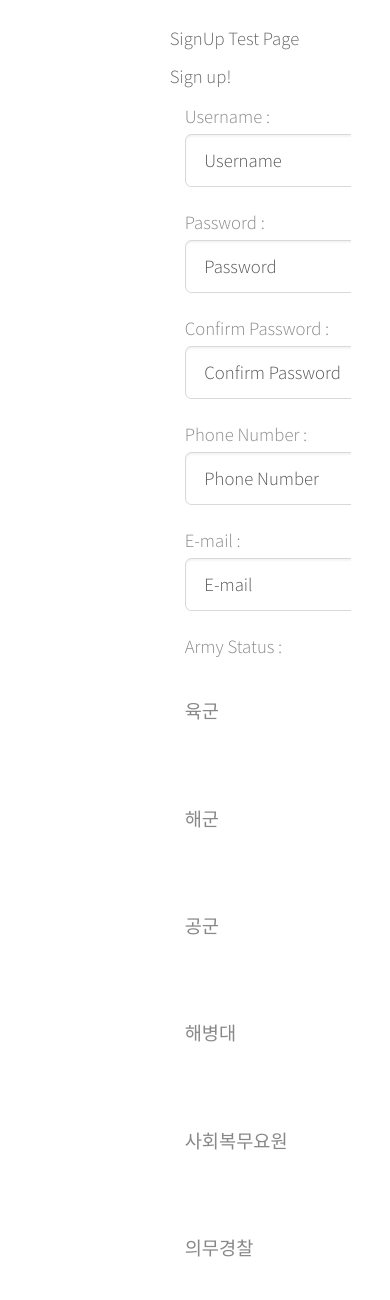
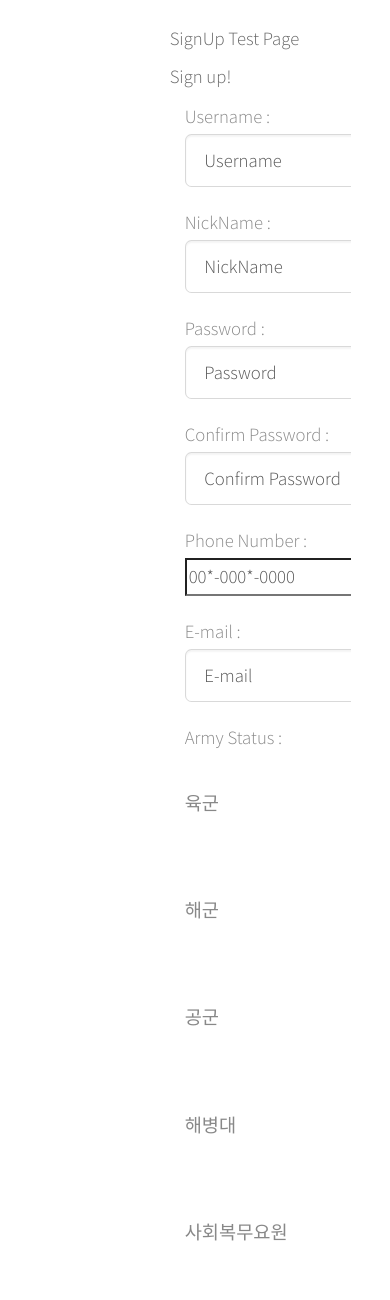
Before and after one commit to wpdnakstp/turningpoint_first, a Django app: template hi/templates/signupTest.html in a window 390 px wide. Shown: the top 1300 px of the page. Run offline with Django 3.2, Linux system fonts and the light colour scheme; the template is opened without the code that fills it, so the values that code supplies are empty; parts of the project's set-up code (start-up, migrations or seed data) failed here and were passed over.

Commit message:
(GY) +User PhoneNumber + hi.views.py Modified

```diff
--- a/hi/templates/signupTest.html
+++ b/hi/templates/signupTest.html
@@ -1,4 +1,10 @@
 {% load staticfiles %}
+{% if error %}
+  <script>
+    alert("{{ error }}")
+  </script>
+{% endif  %}
+
 
 <!DOCTYPE html>
 <html>
@@ -47,7 +53,16 @@
                         <input type="text" name="username" id="username" value="" placeholder="Username" /> <!-- username input입니다 -->
                     </div>
                 </div>
+                <br>
+                <div class="row">
+                    <div class="col-12 col-12-xsmall">
+                    NickName :
                     <br>
+                        <!-- NickName -->
+                        <input type="text" name="nickName" id="nickName" value="" placeholder="NickName" />
+                    </div>
+                </div>
+                <br>
                 <div class="row">
                     <div class="col-12 col-12-xsmall">
                     Password :
@@ -66,7 +81,7 @@
                     <div class="col-12 col-12-xsmall">
                     Phone Number :
                     <br>
-                        <input type="text" name="phonenumber" id="phonenumber" value="" placeholder="Phone Number" />
+                        <input type="tel" name="phonenumber" id="phonenumber" placeholder="00*-000*-0000" pattern="[0-9]{2,3}-[0-9]{3,4}-[0-9]{3,4}" maxlength="13">
                     </div>
                 </div>
                 <br>
--- a/turningaccounts/models.py
+++ b/turningaccounts/models.py
@@ -18,7 +18,8 @@
     ("CFF","의무 소방"),
     ("K","카투사"),
   )
+  nickName = models.CharField(max_length=20,default='random')
   #On website for choosing user's army status
   userArmyStatus = models.CharField(max_length=20,choices=ARMY_STATUS,blank=False,default='A')
   #5. Phone Number > default value 'Null'
-  tnPhoneNumb = models.PositiveIntegerField(default=0)
+  tnPhoneNumb = models.CharField(max_length=13,blank=False)
```
Also changed, not shown: hi/views.py (+29 -1 lines), db.sqlite3, turningaccounts/migrations/0002_turninguser_nickname.py (added), turningaccounts/migrations/0003_auto_20190721_2319.py (added), turningaccounts/migrations/0004_auto_20190722_0004.py (added).
